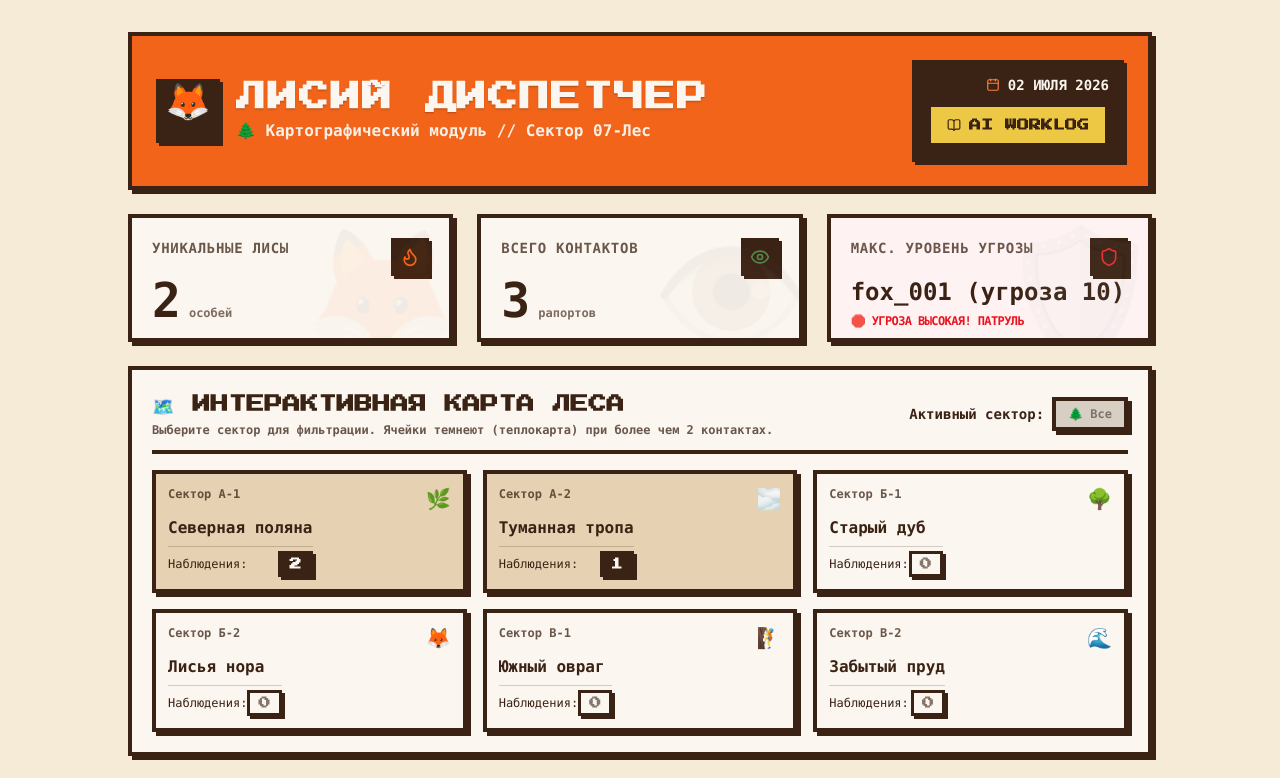
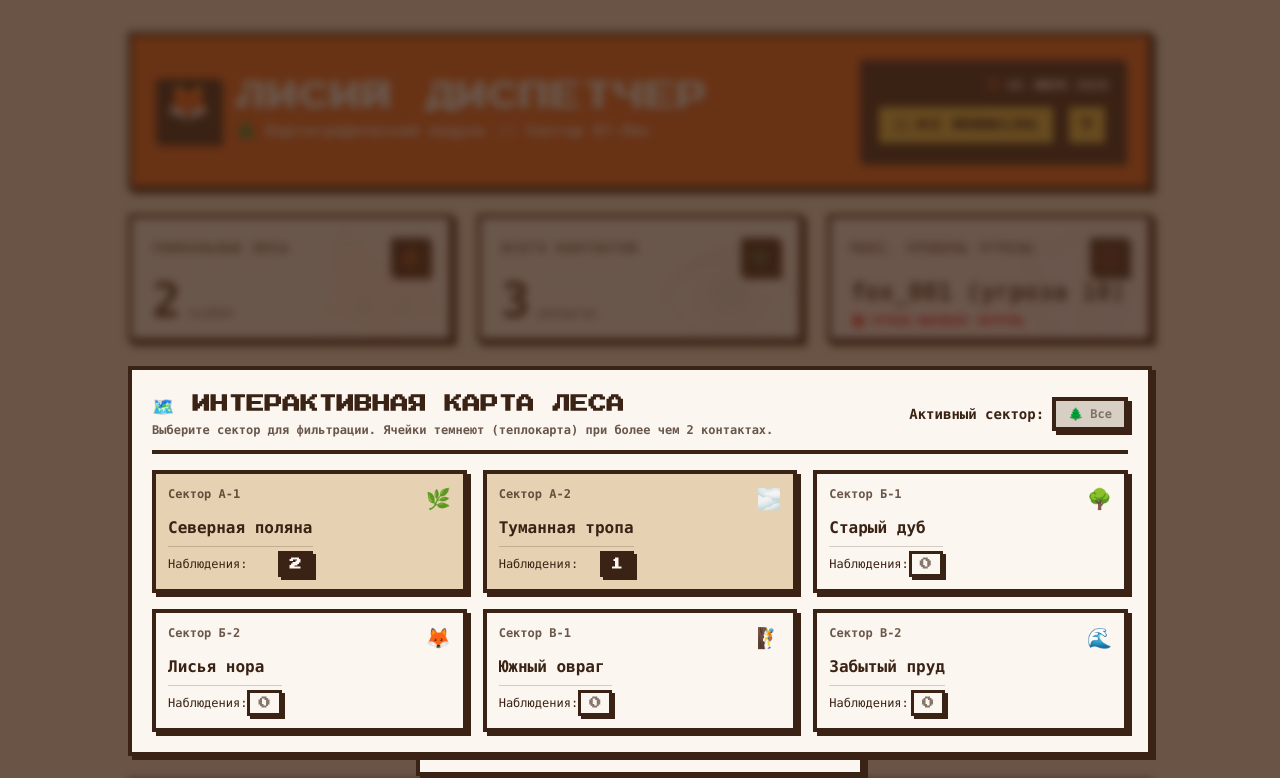
Before and after one commit to 1mbalanceee/what-does-the-fox-say, a React (Vite) app: page / in a window 1280 px wide. Shown: the top 778 px of the page. Built offline with nearby package versions, Linux system fonts and the light colour scheme.

Commit message:
fix: resolve Cyrillic Й heading wrap splitting and add first-time onboarding walkthrough overlay

```diff
--- a/src/App.jsx
+++ b/src/App.jsx
@@ -49,6 +49,29 @@ const INITIAL_OBSERVATIONS = [
   }
 ];
 
+const ONBOARDING_STEPS = [
+  {
+    targetId: "interactive-map-section",
+    title: "Карта секторов",
+    text: "Это интерактивная карта леса. Сектора темнеют, если в них замечено больше 2 лис. Кликните по сектору для фильтрации таблицы."
+  },
+  {
+    targetId: "kpi-panel",
+    title: "Панель показателей",
+    text: "Здесь отображаются ключевые метрики смены. Если уровень реальной угрозы превысит 9, панель предупредит о необходимости патрулирования."
+  },
+  {
+    targetId: "action-panel",
+    title: "Панель управления",
+    text: "Отсюда можно сгенерировать 20 случайных событий для проверки, добавить новый контакт вручную или сбросить все данные к исходным."
+  },
+  {
+    targetId: "btn-export-report",
+    title: "Экспорт отчетов",
+    text: "Нажмите эту кнопку, чтобы выгрузить и скачать детальный текстовый отчет для Министерства Леса."
+  }
+];
+
 // Custom pixel-perfect Cyrillic Й component to bypass Press Start 2P font Cyrillic limitations
 function PixelЙ() {
   return (
@@ -89,6 +112,10 @@ export default function App() {
   const [historyLog, setHistoryLog] = useState([]); // For undo functionality
   const [toast, setToast] = useState(''); // Toast notification message
 
+  // Onboarding States
+  const [showOnboarding, setShowOnboarding] = useState(false);
+  const [currentOnboardingStep, setCurrentOnboardingStep] = useState(0);
+
   // Form states
   const [newFoxId, setNewFoxId] = useState('fox_001');
   const [isCustomFoxId, setIsCustomFoxId] = useState(false);
@@ -101,12 +128,33 @@ export default function App() {
   const [newSuspicionLevel, setNewSuspicionLevel] = useState(5);
   const [newTime, setNewTime] = useState('');
 
+  // Check for first-time visit to show onboarding
+  useEffect(() => {
+    if (typeof window !== 'undefined') {
+      const completed = localStorage.getItem('fox_onboarding_completed');
+      if (!completed) {
+        setShowOnboarding(true);
+      }
+    }
+  }, []);
+
   // Synchronize observations state with localStorage
   useEffect(() => {
     if (typeof window !== 'undefined') {
       localStorage.setItem('fox_observations', JSON.stringify(observations));
     }
   }, [observations]);
+
+  // Smooth scroll and focus on highlighted onboarding target
+  useEffect(() => {
+    if (showOnboarding) {
+      const step = ONBOARDING_STEPS[currentOnboardingStep];
+      const element = document.getElementById(step.targetId);
+      if (element) {
+        element.scrollIntoView({ behavior: 'smooth', block: 'center' });
+      }
+    }
+  }, [currentOnboardingStep, showOnboarding]);
 
   // Helper: Trigger Toast Notification
   const triggerToast = (msg) => {
@@ -377,6 +425,33 @@ export default function App() {
     triggerToast('Отчет сохранен в файл');
   };
 
+  // Onboarding controls
+  const handleNextOnboarding = () => {
+    if (currentOnboardingStep < ONBOARDING_STEPS.length - 1) {
+      setCurrentOnboardingStep(prev => prev + 1);
+    } else {
+      handleCompleteOnboarding();
+    }
+  };
+
+  const handlePrevOnboarding = () => {
+    if (currentOnboardingStep > 0) {
+      setCurrentOnboardingStep(prev => prev - 1);
+    }
+  };
+
+  const handleCompleteOnboarding = () => {
+    if (typeof window !== 'undefined') {
+      localStorage.setItem('fox_onboarding_completed', 'true');
+    }
+    setShowOnboarding(false);
+  };
+
+  const handleStartOnboarding = () => {
+    setCurrentOnboardingStep(0);
+    setShowOnboarding(true);
+  };
+
   // Helper for threat progress bar color
   const getThreatColor = (level) => {
     if (level > 9) return 'bg-red-600';
@@ -395,8 +470,9 @@ export default function App() {
               <span className="text-4xl animate-bounce">🦊</span>
             </div>
             <div>
+              {/* FIXED CYRILLIC Й SPLITTING: Wrapped in whitespace-nowrap span to ensure letter Й never splits from preceding text */}
               <h1 id="main-title" className="text-2xl md:text-3xl font-press-start tracking-wider text-sand-light font-black uppercase text-shadow-sm">
-                ЛИСИ<PixelЙ /> ДИСПЕТЧЕР
+                <span className="whitespace-nowrap">ЛИСИ<PixelЙ /></span> ДИСПЕТЧЕР
               </h1>
               <p className="text-sand-light/95 font-mono text-sm md:text-base mt-1 font-bold">
                 🌲 Картографический модуль // Сектор 07-Лес
@@ -408,13 +484,24 @@ export default function App() {
               <Calendar size={14} className="text-fox-light" />
               <span>02 ИЮЛЯ 2026</span>
             </div>
+            {/* Added a replay Help button alongside AI Worklog */}
+            <div className="flex gap-2 mt-2 w-full">
               <button
                 id="btn-open-worklog"
                 onClick={() => setShowWorklog(true)}
-              className="retro-btn bg-[#ecc844] hover:bg-[#dfba35] text-wood font-press-start text-xs font-black px-4 py-2 mt-2 h-11 flex items-center gap-2 justify-center w-full transition-all duration-100 hover:scale-105 active:scale-95"
+                className="retro-btn bg-[#ecc844] hover:bg-[#dfba35] text-wood font-press-start text-xs font-black px-4 py-2 h-11 flex-1 flex items-center gap-2 justify-center transition-all duration-100 hover:scale-105 active:scale-95"
               >
                 <BookOpen size={14} /> AI WORKLOG
               </button>
+              <button
+                id="btn-start-onboarding"
+                onClick={handleStartOnboarding}
+                className="retro-btn bg-[#ecc844] hover:bg-[#dfba35] text-wood font-press-start text-xs font-black w-11 h-11 flex items-center justify-center transition-all duration-100 hover:scale-105 active:scale-95"
+                title="Показать обучение"
+              >
+                ?
+              </button>
+            </div>
           </div>
         </header>
 
@@ -436,7 +523,14 @@ export default function App() {
         )}
 
         {/* 2. KPI CARD PANEL */}
-        <section id="kpi-panel" className="grid grid-cols-1 md:grid-cols-3 gap-6">
+        <section
+          id="kpi-panel"
+          className={`grid grid-cols-1 md:grid-cols-3 gap-6 transition-all duration-300 ${
+            showOnboarding && currentOnboardingStep === 1
+              ? 'relative z-50 ring-4 ring-[#f26419] shadow-[0_0_25px_rgba(242,100,25,0.7)] bg-sand-light rounded-sm'
+              : ''
+          }`}
+        >
 
           <article className="retro-border bg-sand-light p-5 flex flex-col justify-between h-32 relative overflow-hidden transition-all duration-200 hover:scale-102">
             <div className="flex justify-between items-start">
@@ -489,7 +583,14 @@ export default function App() {
         </section>
 
         {/* 3. INTERACTIVE FOREST MAP */}
-        <section id="interactive-map-section" className="retro-border bg-sand-light p-5">
+        <section
+          id="interactive-map-section"
+          className={`retro-border bg-sand-light p-5 transition-all duration-300 ${
+            showOnboarding && currentOnboardingStep === 0
+              ? 'relative z-50 ring-4 ring-[#f26419] shadow-[0_0_25px_rgba(242,100,25,0.7)]'
+              : ''
+          }`}
+        >
           <header className="flex flex-col md:flex-row justify-between items-start md:items-center gap-2 border-b-4 border-wood pb-3 mb-4">
             <div>
               <h2 className="text-lg font-press-start font-black text-wood uppercase flex items-center gap-2">
@@ -568,7 +669,14 @@ export default function App() {
         </section>
 
         {/* LOG ENCOUNTER & SIMULATOR ACTION PANEL */}
-        <section id="action-panel" className="flex flex-col sm:flex-row justify-between gap-4">
+        <section
+          id="action-panel"
+          className={`flex flex-col sm:flex-row justify-between gap-4 transition-all duration-300 ${
+            showOnboarding && currentOnboardingStep === 2
+              ? 'relative z-50 ring-4 ring-[#f26419] shadow-[0_0_25px_rgba(242,100,25,0.7)] bg-sand rounded-sm p-2'
+              : ''
+          }`}
+        >
           <div className="flex flex-col sm:flex-row gap-4">
             {/* SIMULATOR BUTTON */}
             <button
@@ -812,11 +920,12 @@ export default function App() {
         )}
 
         {/* 4. OBSERVATION LOG TABLE */}
-        <section id="observations-section" className="retro-border bg-sand-light p-4 md:p-6">
+        <section id="observations-section" className="retro-border bg-sand-light p-4 md:p-6 font-mono">
           <header className="flex flex-col md:flex-row justify-between items-start md:items-center gap-3 border-b-4 border-wood pb-4 mb-4 font-mono">
             <div>
+              {/* FIXED CYRILLIC Й WRAPPING: Wrapped in whitespace-nowrap span so that the word and the Й component never split lines */}
               <h2 className="text-lg md:text-xl font-press-start font-black text-wood uppercase">
-                📜 ЖУРНАЛ ПОЛЕВЫХ НАБЛЮДЕНИ<PixelЙ />
+                📜 ЖУРНАЛ ПОЛЕВЫХ <span className="whitespace-nowrap">НАБЛЮДЕНИ<PixelЙ /></span>
               </h2>
               <p className="text-wood/75 font-mono text-xs font-bold mt-1">
                 Строки с Реальной угрозой &gt; 9 автоматически подсвечиваются красным.
@@ -832,7 +941,11 @@ export default function App() {
               <button
                 id="btn-export-report"
                 onClick={handleExportReport}
-                className="retro-btn bg-forest hover:bg-forest-light text-sand-light font-press-start text-xs font-black min-h-[38px] px-4 py-2 flex items-center justify-center gap-2 transition-all duration-100 hover:scale-105 active:scale-95"
+                className={`retro-btn bg-forest hover:bg-forest-light text-sand-light font-press-start text-xs font-black min-h-[38px] px-4 py-2 flex items-center justify-center gap-2 transition-all duration-100 active:scale-95 ${
+                  showOnboarding && currentOnboardingStep === 3
+                    ? 'relative z-50 ring-4 ring-[#f26419] shadow-[0_0_25px_rgba(242,100,25,0.7)] scale-105 bg-forest-light'
+                    : 'hover:scale-105'
+                }`}
                 title="Скачать текстовый отчет"
               >
                 <Download size={14} />
@@ -1182,6 +1295,50 @@ export default function App() {
           <span>{toast}</span>
         </div>
       )}
+
+      {/* Onboarding Overlay Walkthrough Dialog */}
+      {showOnboarding && (
+        <div className="fixed inset-0 bg-wood/75 backdrop-blur-xs z-40 pointer-events-auto transition-all duration-300">
+          <div className="fixed bottom-6 left-1/2 -translate-x-1/2 w-11/12 max-w-md bg-sand-light retro-border p-5 z-50 animate-fade-in text-wood">
+            <header className="flex justify-between items-center border-b-2 border-wood pb-2 mb-3">
+              <span className="font-press-start text-[10px] font-black text-fox uppercase">
+                Обучение ({currentOnboardingStep + 1} / {ONBOARDING_STEPS.length})
+              </span>
+              <button
+                onClick={handleCompleteOnboarding}
+                className="text-wood/60 hover:text-wood font-bold text-xs font-mono"
+              >
+                Пропустить
+              </button>
+            </header>
+            <h3 className="font-press-start text-xs font-black mb-2 uppercase text-wood leading-tight">
+              {ONBOARDING_STEPS[currentOnboardingStep].title}
+            </h3>
+            <p className="font-mono text-sm leading-relaxed mb-4 font-bold text-wood/80">
+              {ONBOARDING_STEPS[currentOnboardingStep].text}
+            </p>
+            <footer className="flex justify-between items-center gap-4">
+              <button
+                onClick={handlePrevOnboarding}
+                disabled={currentOnboardingStep === 0}
+                className={`retro-btn text-xs font-press-start font-black px-3 py-2 min-h-[38px] transition-all duration-100 ${
+                  currentOnboardingStep === 0
+                    ? 'bg-sand-dark text-wood/30 cursor-not-allowed'
+                    : 'bg-sand text-wood hover:scale-105 active:scale-95'
+                }`}
+              >
+                Назад
+              </button>
+              <button
+                onClick={handleNextOnboarding}
+                className="retro-btn bg-fox text-white text-[10px] font-press-start font-black px-4 py-2 min-h-[38px] flex-1 flex items-center justify-center gap-1 transition-all duration-100 hover:scale-105 active:scale-95"
+              >
+                {currentOnboardingStep === ONBOARDING_STEPS.length - 1 ? 'Начать работу' : 'Далее'}
+              </button>
+            </footer>
+          </div>
+        </div>
+      )}
     </div>
   );
 }
```
Lines whose indentation alone changed are shown as unchanged.
